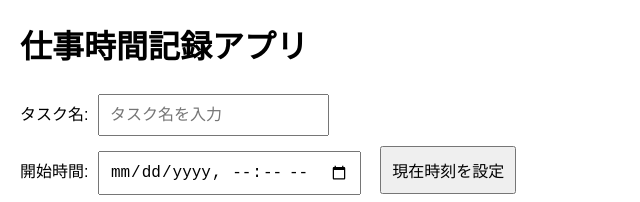
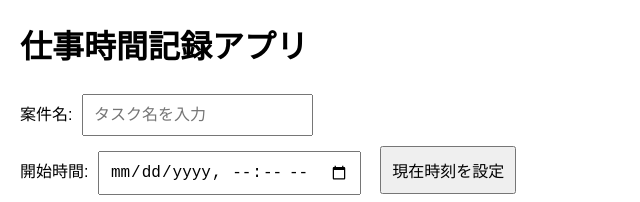
Before and after one commit to YukiA315/task-tracker, a plain HTML site: page index.html in a window 1280 px wide. Shown: the top 202 px of the page, 0-640 px from the left. Drawn offline with Linux system fonts and the light colour scheme.

Commit message:
Update index.html

```diff
--- a/index.html
+++ b/index.html
@@ -33,7 +33,7 @@
 <body>
   <h1>仕事時間記録アプリ</h1>
   <form id="task-form">
-    <label for="task-name">タスク名:</label>
+    <label for="task-name">案件名:</label>
     <input type="text" id="task-name" placeholder="タスク名を入力" required>
     <br>
     <label for="start-time">開始時間:</label>
```
